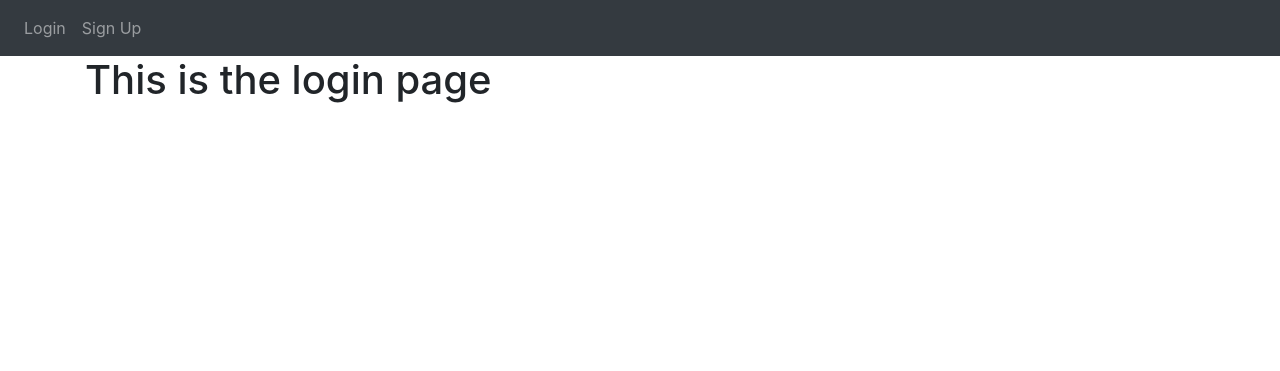
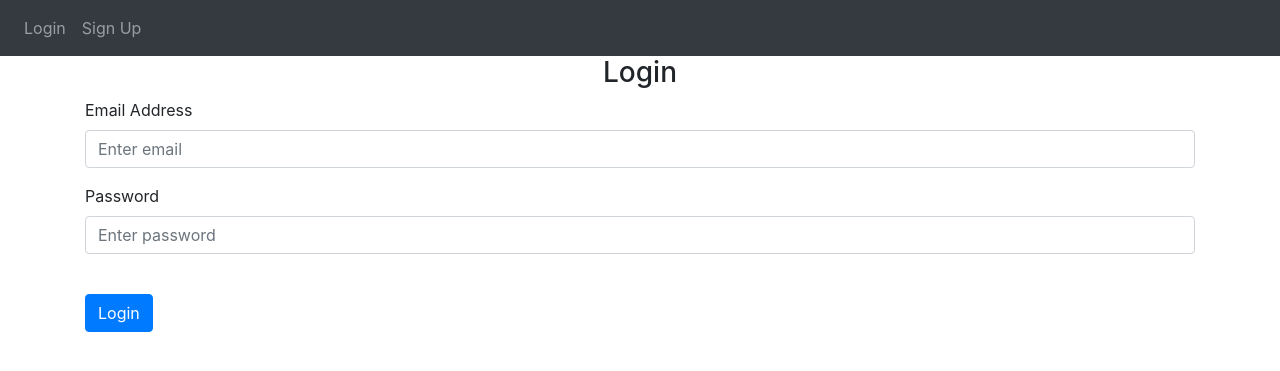
Before and after one commit to ByteBreakerAB/Flask-Web-App, a Flask app: page /login in a window 1280 px wide. Shown: the top 371 px of the page. Run offline with Flask 3, Linux system fonts and the light colour scheme; some libraries are stand-ins or nearby versions.

Commit message:
Update login.html

```diff
--- a/website/templates/login.html
+++ b/website/templates/login.html
@@ -1,8 +1,4 @@
-{% extends "base.html" %} {% block title %}Login{% endblock %} {% block content
-    %}
-<h1>This is the login page</h1>
-{% endblock %}
-
+{% extends "base.html" %} {% block title %}Login{% endblock %} {% block content %}
     <form method="POST">
       <h3 align="center">Login</h3>
       <div class="form-group">
@@ -28,3 +24,4 @@
       <br />
       <button type="submit" class="btn btn-primary">Login</button>
     </form>
+    {% endblock %}
```
